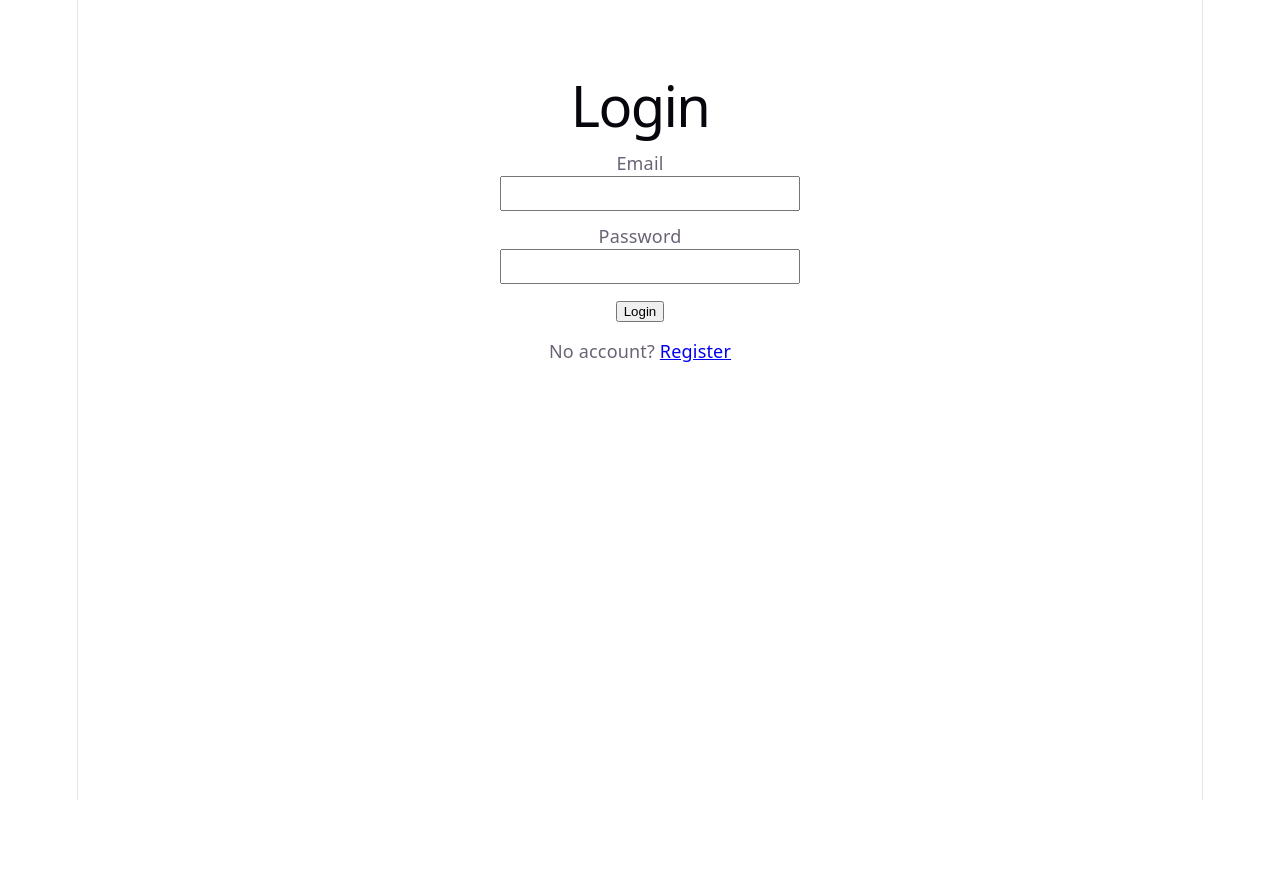
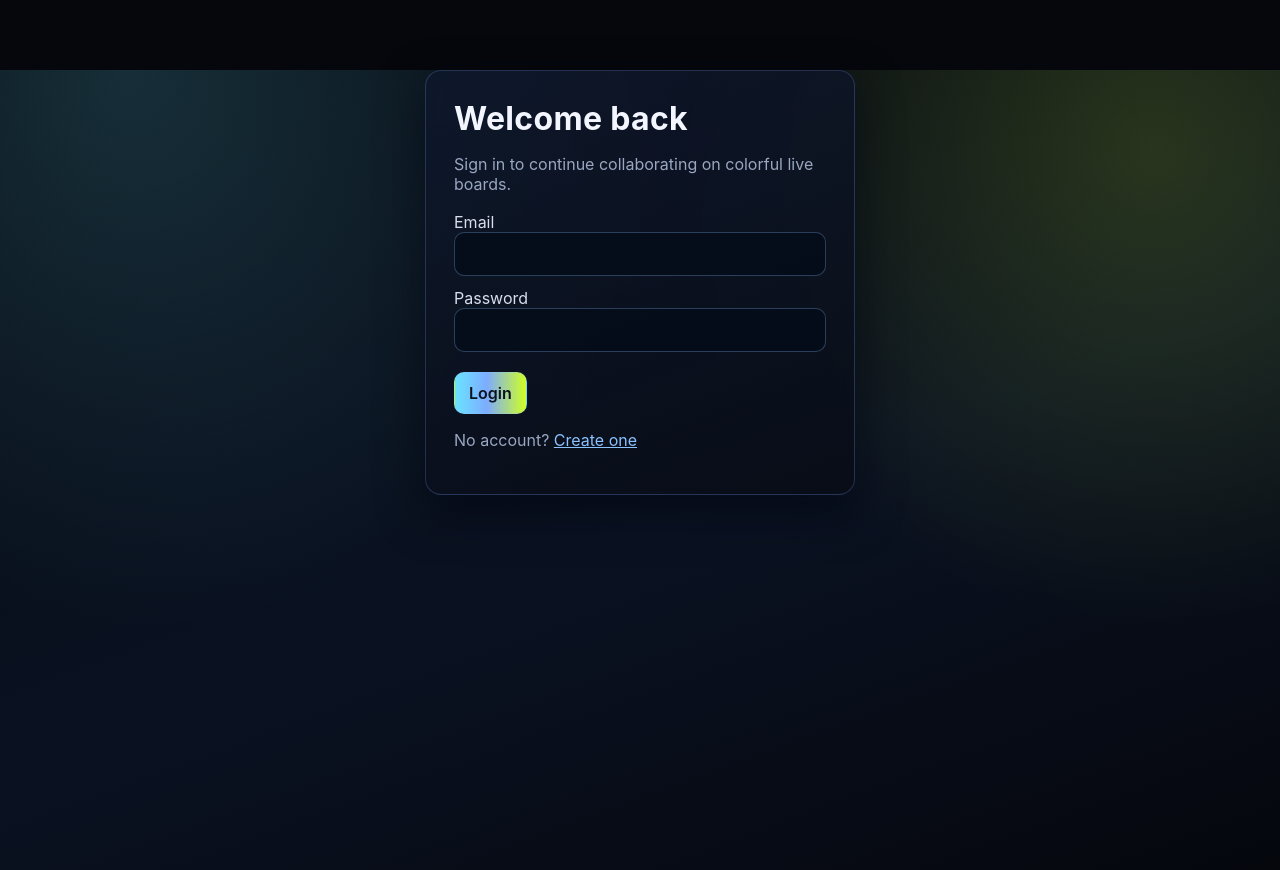
Before and after one commit to vinni-01/HackNU26, a React (Vite) app in the folder frontend/frontend/: page /login in a window 1280 px wide. Before the commit the page ends 800 px from the top, so only its background shows below. Built offline with nearby package versions, Linux system fonts and the light colour scheme; no server answers; the HTML template or start-up script is replaced by a standard one.

Commit message:
Refresh UI with colorful Higgsfield-inspired dark neon theme

```diff
--- a/frontend/frontend/src/api/client.ts
+++ b/frontend/frontend/src/api/client.ts
@@ -1,7 +1,10 @@
 import axios from "axios";
 
+export const API_BASE_URL =
+  import.meta.env.VITE_API_BASE_URL ?? "http://127.0.0.1:8000";
+
 const api = axios.create({
-  baseURL: "http://127.0.0.1:8000",
+  baseURL: API_BASE_URL,
 });
 
 api.interceptors.request.use((config) => {
--- a/frontend/frontend/src/components/ProtectedRoute.tsx
+++ b/frontend/frontend/src/components/ProtectedRoute.tsx
@@ -1,11 +1,11 @@
+import type { ReactElement } from "react";
 import { Navigate } from "react-router-dom";
 import { useAuth } from "../context/AuthContext";
-import { ReactElement } from "react";
 
 export default function ProtectedRoute({ children }: { children: ReactElement }) {
   const { user, loading } = useAuth();
 
-  if (loading) return <div>Loading...</div>;
+  if (loading) return <div className="page-shell muted">Loading...</div>;
   if (!user) return <Navigate to="/login" replace />;
 
   return children;
--- a/frontend/frontend/src/context/AuthContext.tsx
+++ b/frontend/frontend/src/context/AuthContext.tsx
@@ -1,4 +1,5 @@
-import { createContext, useContext, useEffect, useState, ReactNode } from "react";
+import { createContext, useContext, useEffect, useState } from "react";
+import type { ReactNode } from "react";
 import { getMe, login as loginApi, register as registerApi } from "../api/auth";
 
 type User = {
@@ -32,7 +33,7 @@ export function AuthProvider({ children }: { children: ReactNode }) {
   }
 
   useEffect(() => {
-    fetchMe();
+    void fetchMe();
   }, []);
 
   async function login(email: string, password: string) {
--- a/frontend/frontend/src/index.css
+++ b/frontend/frontend/src/index.css
@@ -1,111 +1,144 @@
 :root {
-  --text: #6b6375;
-  --text-h: #08060d;
-  --bg: #fff;
-  --border: #e5e4e7;
-  --code-bg: #f4f3ec;
-  --accent: #aa3bff;
-  --accent-bg: rgba(170, 59, 255, 0.1);
-  --accent-border: rgba(170, 59, 255, 0.5);
-  --social-bg: rgba(244, 243, 236, 0.5);
-  --shadow:
-    rgba(0, 0, 0, 0.1) 0 10px 15px -3px, rgba(0, 0, 0, 0.05) 0 4px 6px -2px;
-
-  --sans: system-ui, 'Segoe UI', Roboto, sans-serif;
-  --heading: system-ui, 'Segoe UI', Roboto, sans-serif;
-  --mono: ui-monospace, Consolas, monospace;
-
-  font: 18px/145% var(--sans);
-  letter-spacing: 0.18px;
-  color-scheme: light dark;
-  color: var(--text);
-  background: var(--bg);
-  font-synthesis: none;
-  text-rendering: optimizeLegibility;
-  -webkit-font-smoothing: antialiased;
-  -moz-osx-font-smoothing: grayscale;
-
-  @media (max-width: 1024px) {
-    font-size: 16px;
-  }
+  font-family: Inter, system-ui, -apple-system, Segoe UI, Roboto, sans-serif;
+  color: #d8deec;
+  background: #05070d;
 }
 
-@media (prefers-color-scheme: dark) {
-  :root {
-    --text: #9ca3af;
-    --text-h: #f3f4f6;
-    --bg: #16171d;
-    --border: #2e303a;
-    --code-bg: #1f2028;
-    --accent: #c084fc;
-    --accent-bg: rgba(192, 132, 252, 0.15);
-    --accent-border: rgba(192, 132, 252, 0.5);
-    --social-bg: rgba(47, 48, 58, 0.5);
-    --shadow:
-      rgba(0, 0, 0, 0.4) 0 10px 15px -3px, rgba(0, 0, 0, 0.25) 0 4px 6px -2px;
-  }
-
-  #social .button-icon {
-    filter: invert(1) brightness(2);
-  }
-}
-
-#root {
-  width: 1126px;
-  max-width: 100%;
-  margin: 0 auto;
-  text-align: center;
-  border-inline: 1px solid var(--border);
-  min-height: 100svh;
-  display: flex;
-  flex-direction: column;
+* {
   box-sizing: border-box;
 }
 
 body {
   margin: 0;
+  min-height: 100vh;
+  background:
+    radial-gradient(circle at 10% 0%, rgba(107, 227, 255, 0.18), transparent 40%),
+    radial-gradient(circle at 90% 10%, rgba(208, 255, 36, 0.16), transparent 35%),
+    linear-gradient(160deg, #04060b 0%, #0a1222 55%, #05070d 100%);
+  color: #d8deec;
 }
 
-h1,
-h2 {
-  font-family: var(--heading);
-  font-weight: 500;
-  color: var(--text-h);
+a {
+  color: #89c2ff;
 }
 
-h1 {
-  font-size: 56px;
-  letter-spacing: -1.68px;
-  margin: 32px 0;
-  @media (max-width: 1024px) {
-    font-size: 36px;
-    margin: 20px 0;
-  }
-}
-h2 {
-  font-size: 24px;
-  line-height: 118%;
-  letter-spacing: -0.24px;
-  margin: 0 0 8px;
-  @media (max-width: 1024px) {
-    font-size: 20px;
-  }
-}
-p {
-  margin: 0;
+#root {
+  min-height: 100vh;
 }
 
-code,
-.counter {
-  font-family: var(--mono);
-  display: inline-flex;
-  border-radius: 4px;
-  color: var(--text-h);
+.page-shell {
+  max-width: 1100px;
+  margin: 28px auto;
+  padding: 0 16px 28px;
 }
 
-code {
-  font-size: 15px;
-  line-height: 135%;
-  padding: 4px 8px;
-  background: var(--code-bg);
+.glass-card {
+  background: linear-gradient(160deg, rgba(15, 24, 44, 0.86), rgba(8, 12, 22, 0.88));
+  border: 1px solid rgba(122, 157, 255, 0.24);
+  border-radius: 16px;
+  box-shadow: 0 18px 45px rgba(2, 5, 14, 0.55);
+  backdrop-filter: blur(6px);
 }
+
+.auth-card {
+  max-width: 430px;
+  margin: 70px auto;
+  padding: 28px;
+}
+
+.page-title {
+  margin: 0 0 8px;
+  font-size: 2rem;
+  letter-spacing: 0.01em;
+  color: #f3f6ff;
+}
+
+.muted {
+  color: #9aa7c2;
+}
+
+.input,
+.textarea,
+button {
+  border-radius: 10px;
+  border: 1px solid rgba(137, 194, 255, 0.28);
+  font: inherit;
+}
+
+.input,
+.textarea {
+  width: 100%;
+  padding: 11px 12px;
+  background: rgba(6, 13, 26, 0.82);
+  color: #f3f6ff;
+}
+
+.input:focus,
+.textarea:focus {
+  outline: 2px solid rgba(107, 227, 255, 0.65);
+  border-color: rgba(107, 227, 255, 0.65);
+}
+
+button {
+  padding: 10px 14px;
+  font-weight: 600;
+  cursor: pointer;
+  color: #0b1220;
+  background: linear-gradient(90deg, #6be3ff 0%, #7dacff 45%, #d0ff24 100%);
+}
+
+button:disabled {
+  opacity: 0.6;
+  cursor: not-allowed;
+}
+
+.ghost-btn {
+  color: #dbe7ff;
+  background: rgba(12, 21, 37, 0.9);
+}
+
+.error-text {
+  color: #ff8f8f;
+  margin-top: 10px;
+}
+
+.board-grid {
+  display: grid;
+  gap: 12px;
+}
+
+.board-item {
+  padding: 16px;
+  display: flex;
+  justify-content: space-between;
+  align-items: center;
+}
+
+.toolbar {
+  display: flex;
+  justify-content: space-between;
+  align-items: center;
+  margin-bottom: 20px;
+}
+
+.form-row {
+  display: flex;
+  gap: 10px;
+  margin-bottom: 14px;
+}
+
+.canvas-frame {
+  height: 72vh;
+  border-radius: 14px;
+  overflow: hidden;
+  border: 1px solid rgba(137, 194, 255, 0.3);
+}
+
+.status-pill {
+  display: inline-block;
+  font-size: 0.85rem;
+  padding: 3px 10px;
+  border-radius: 999px;
+  background: rgba(18, 35, 61, 0.86);
+  border: 1px solid rgba(122, 157, 255, 0.34);
+}
--- a/frontend/frontend/src/pages/BoardsPage.tsx
+++ b/frontend/frontend/src/pages/BoardsPage.tsx
@@ -1,5 +1,6 @@
-import { FormEvent, useEffect, useState } from "react";
-import { Link } from "react-router-dom";
+import { useEffect, useState } from "react";
+import type { FormEvent } from "react";
+import { Link, useNavigate } from "react-router-dom";
 import { createBoard, deleteBoard, getBoards } from "../api/boards";
 import { useAuth } from "../context/AuthContext";
 
@@ -11,9 +12,11 @@ type Board = {
 
 export default function BoardsPage() {
   const { user, logout } = useAuth();
+  const navigate = useNavigate();
 
   const [boards, setBoards] = useState<Board[]>([]);
   const [title, setTitle] = useState("");
+  const [joinBoardId, setJoinBoardId] = useState("");
   const [loading, setLoading] = useState(true);
   const [creating, setCreating] = useState(false);
   const [deletingId, setDeletingId] = useState<string | null>(null);
@@ -52,7 +55,6 @@ export default function BoardsPage() {
       setBoards((prev) => [newBoard, ...prev]);
       setTitle("");
     } catch (err: any) {
-      console.error("CREATE ERROR:", err?.response?.data || err);
       setError(err?.response?.data?.detail || "Failed to create board");
     } finally {
       setCreating(false);
@@ -60,15 +62,12 @@ export default function BoardsPage() {
   }
 
   async function handleDelete(id: string) {
-    const confirmed = window.confirm("Delete this board?");
-    if (!confirmed) return;
+    if (!window.confirm("Delete this board?")) return;
 
     try {
       setDeletingId(id);
       setError("");
-
       await deleteBoard(id);
-
       setBoards((prev) => prev.filter((board) => board.id !== id));
     } catch (err: any) {
       setError(err?.response?.data?.detail || "Failed to delete board");
@@ -77,89 +76,81 @@ export default function BoardsPage() {
     }
   }
 
+  function handleConnectBoard(e: FormEvent) {
+    e.preventDefault();
+    const targetBoardId = joinBoardId.trim();
+    if (!targetBoardId) {
+      setError("Please provide a board id to connect");
+      return;
+    }
+
+    setError("");
+    navigate(`/boards/${targetBoardId}`);
+  }
+
   return (
-    <div style={{ maxWidth: 900, margin: "40px auto", padding: "0 16px" }}>
-      <div
-        style={{
-          display: "flex",
-          justifyContent: "space-between",
-          alignItems: "center",
-          marginBottom: 24,
-        }}
-      >
+    <div className="page-shell">
+      <div className="toolbar">
         <div>
-          <h1 style={{ marginBottom: 4 }}>Boards</h1>
-          <p style={{ margin: 0, color: "#666" }}>{user?.email}</p>
+          <h1 className="page-title" style={{ marginBottom: 4 }}>
+            Boards
+          </h1>
+          <p className="muted">{user?.email}</p>
+        </div>
+        <button className="ghost-btn" onClick={logout}>
+          Logout
+        </button>
       </div>
 
-        <button onClick={logout}>Logout</button>
-      </div>
-
-      <form onSubmit={handleCreate} style={{ marginBottom: 24 }}>
+      <div className="glass-card" style={{ padding: 16, marginBottom: 16 }}>
+        <form onSubmit={handleCreate} className="form-row">
           <input
+            className="input"
             type="text"
             placeholder="Board title"
             value={title}
             onChange={(e) => setTitle(e.target.value)}
-          style={{
-            padding: 10,
-            width: 320,
-            marginRight: 8,
-            borderRadius: 8,
-            border: "1px solid #ccc",
-          }}
           />
           <button type="submit" disabled={creating}>
             {creating ? "Creating..." : "Create board"}
           </button>
         </form>
 
-      {error && <p style={{ color: "crimson" }}>{error}</p>}
+        <form onSubmit={handleConnectBoard} className="form-row" style={{ marginBottom: 0 }}>
+          <input
+            className="input"
+            type="text"
+            placeholder="Paste another user's board id"
+            value={joinBoardId}
+            onChange={(e) => setJoinBoardId(e.target.value)}
+          />
+          <button type="submit">Connect</button>
+        </form>
+      </div>
+
+      {error && <p className="error-text">{error}</p>}
 
       {loading ? (
-        <p>Loading boards...</p>
+        <p className="muted">Loading boards...</p>
       ) : boards.length === 0 ? (
-        <div
-          style={{
-            padding: 24,
-            border: "1px dashed #ccc",
-            borderRadius: 12,
-          }}
-        >
-          <p style={{ margin: 0 }}>No boards yet. Create your first one.</p>
+        <div className="glass-card" style={{ padding: 24 }}>
+          <p className="muted">No boards yet. Create your first one.</p>
         </div>
       ) : (
-        <div style={{ display: "grid", gap: 12 }}>
+        <div className="board-grid">
           {boards.map((board) => (
-            <div
-              key={board.id}
-              style={{
-                border: "1px solid #ddd",
-                borderRadius: 12,
-                padding: 16,
-                display: "flex",
-                justifyContent: "space-between",
-                alignItems: "center",
-              }}
-            >
+            <div key={board.id} className="glass-card board-item">
               <div>
-                <Link
-                  to={`/boards/${board.id}`}
-                  style={{
-                    fontSize: 18,
-                    fontWeight: 600,
-                    textDecoration: "none",
-                  }}
-                >
+                <Link to={`/boards/${board.id}`} style={{ fontSize: 18, fontWeight: 700 }}>
                   {board.title}
                 </Link>
-
-                <p style={{ margin: "6px 0 0", color: "#666" }}>
+                <p className="muted" style={{ marginTop: 6 }}>
                   {board.description || "No description"}
                 </p>
               </div>
 
               <button
+                className="ghost-btn"
                 onClick={() => handleDelete(board.id)}
                 disabled={deletingId === board.id}
               >
--- a/frontend/frontend/src/pages/LoginPage.tsx
+++ b/frontend/frontend/src/pages/LoginPage.tsx
@@ -1,4 +1,5 @@
-import { FormEvent, useState } from "react";
+import { useState } from "react";
+import type { FormEvent } from "react";
 import { Link, useNavigate } from "react-router-dom";
 import { useAuth } from "../context/AuthContext";
 
@@ -27,17 +28,21 @@ export default function LoginPage() {
   }
 
   return (
-    <div style={{ maxWidth: 400, margin: "60px auto" }}>
-      <h1>Login</h1>
+    <div className="page-shell">
+      <div className="glass-card auth-card">
+        <h1 className="page-title">Welcome back</h1>
+        <p className="muted" style={{ marginBottom: 18 }}>
+          Sign in to continue collaborating on colorful live boards.
+        </p>
 
         <form onSubmit={handleSubmit}>
           <div style={{ marginBottom: 12 }}>
             <label>Email</label>
             <input
+              className="input"
               type="email"
               value={email}
               onChange={(e) => setEmail(e.target.value)}
-            style={{ width: "100%", padding: 8 }}
               required
             />
           </div>
@@ -45,24 +50,25 @@ export default function LoginPage() {
           <div style={{ marginBottom: 12 }}>
             <label>Password</label>
             <input
+              className="input"
               type="password"
               value={password}
               onChange={(e) => setPassword(e.target.value)}
-            style={{ width: "100%", padding: 8 }}
               required
             />
           </div>
 
-        {error && <p style={{ color: "red" }}>{error}</p>}
+          {error && <p className="error-text">{error}</p>}
 
-        <button type="submit" disabled={loading}>
+          <button type="submit" disabled={loading} style={{ marginTop: 8 }}>
             {loading ? "Logging in..." : "Login"}
           </button>
         </form>
 
-      <p style={{ marginTop: 16 }}>
-        No account? <Link to="/register">Register</Link>
+        <p className="muted" style={{ marginTop: 16 }}>
+          No account? <Link to="/register">Create one</Link>
         </p>
+      </div>
     </div>
   );
 }
--- a/frontend/frontend/src/pages/RegisterPage.tsx
+++ b/frontend/frontend/src/pages/RegisterPage.tsx
@@ -1,4 +1,5 @@
-import { FormEvent, useState } from "react";
+import { useState } from "react";
+import type { FormEvent } from "react";
 import { Link, useNavigate } from "react-router-dom";
 import { useAuth } from "../context/AuthContext";
 
@@ -27,17 +28,21 @@ export default function RegisterPage() {
   }
 
   return (
-    <div style={{ maxWidth: 400, margin: "60px auto" }}>
-      <h1>Register</h1>
+    <div className="page-shell">
+      <div className="glass-card auth-card">
+        <h1 className="page-title">Create account</h1>
+        <p className="muted" style={{ marginBottom: 18 }}>
+          Start building AI-ready visual canvases with live sync.
+        </p>
 
         <form onSubmit={handleSubmit}>
           <div style={{ marginBottom: 12 }}>
             <label>Email</label>
             <input
+              className="input"
               type="email"
               value={email}
               onChange={(e) => setEmail(e.target.value)}
-            style={{ width: "100%", padding: 8 }}
               required
             />
           </div>
@@ -45,24 +50,25 @@ export default function RegisterPage() {
           <div style={{ marginBottom: 12 }}>
             <label>Password</label>
             <input
+              className="input"
               type="password"
               value={password}
               onChange={(e) => setPassword(e.target.value)}
-            style={{ width: "100%", padding: 8 }}
               required
             />
           </div>
 
-        {error && <p style={{ color: "red" }}>{error}</p>}
+          {error && <p className="error-text">{error}</p>}
 
-        <button type="submit" disabled={loading}>
+          <button type="submit" disabled={loading} style={{ marginTop: 8 }}>
             {loading ? "Creating..." : "Register"}
           </button>
         </form>
 
-      <p style={{ marginTop: 16 }}>
+        <p className="muted" style={{ marginTop: 16 }}>
           Already have an account? <Link to="/login">Login</Link>
         </p>
       </div>
+    </div>
   );
 }
```
Also changed, not shown: frontend/frontend/src/pages/BoardPage.tsx (+122 -44 lines), 2 other files (tests, documents, lock files or other folders). Lines whose indentation alone changed are shown as unchanged.
